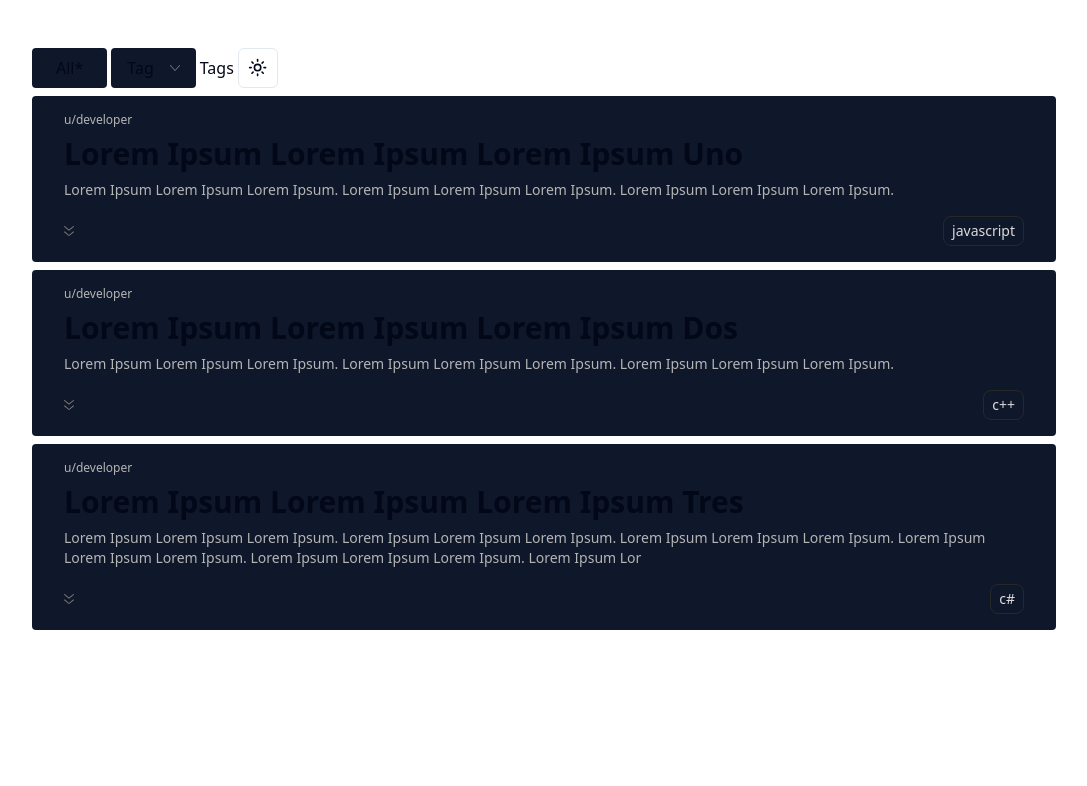
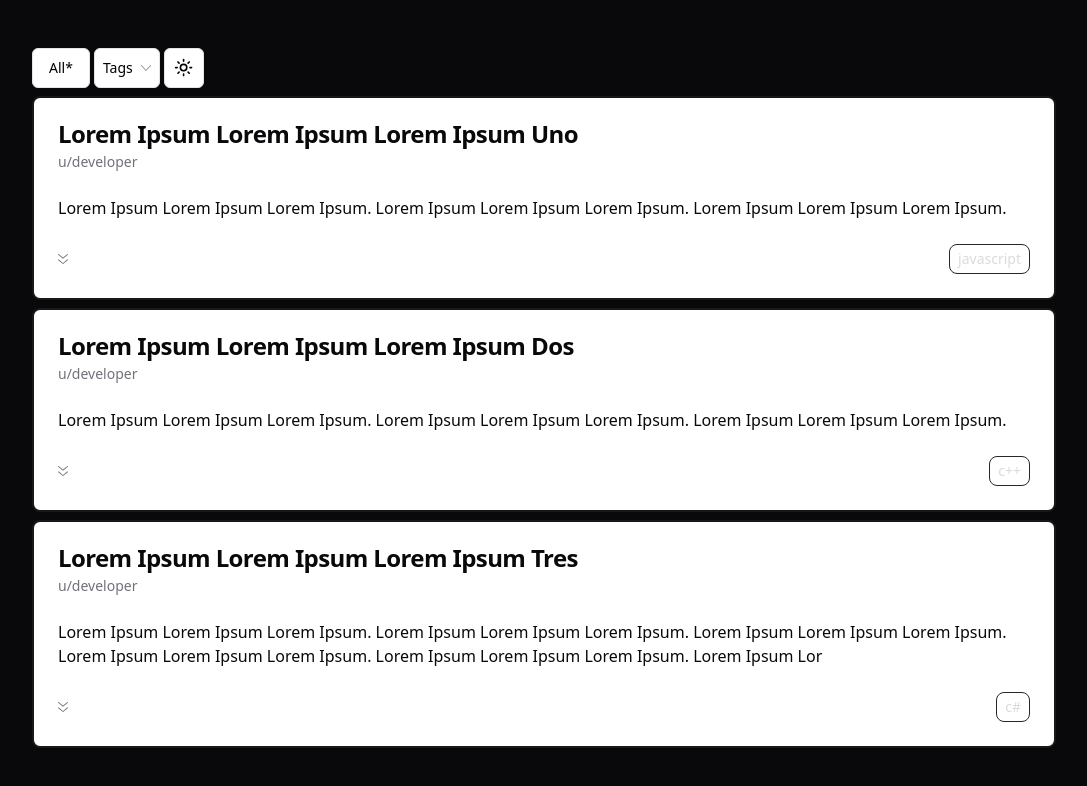
Before and after one commit to Zid-er/codeinsight, a Next.js app: page / in a window 1280 px wide. Shown: the top 786 px of the page, without its empty margins (96-1183 px from the left). Built offline with nearby package versions, Linux system fonts and the light colour scheme.

Commit message:
more styling with shadcn

```diff
--- a/src/components/Card.tsx
+++ /dev/null
@@ -1,53 +0,0 @@
-/* eslint-disable @typescript-eslint/no-unsafe-assignment */
-import React from 'next'
-import { type PostT } from '~/types/PostT'
-import Image from 'next/image';
-import dbldarrow from '~/assets/dbldarrow.svg'
-import dbluarrow from '~/assets/dbluarrow.svg'
-import { useState } from 'react';
-
-// DBDBDB
-// TODO if there is info after ...
-const Card = ({
-    id,
-    title,
-    description,
-    tag
-}: PostT) => {
-    const keep_des = description
-    const [des, setDes] = useState<string>(description.length > 400 ? description.slice(0, 200) : description)
-    const [expanded, setExpanded] = useState<boolean>(false)
-    const expand = () => {
-        setDes(keep_des)
-        setExpanded(true)
-    }
-    const dexpand = () => {
-        setDes(keep_des.slice(0, 200))
-        setExpanded(false)
-    }
-
-    return (
-        <div className="bg-primary rounded px-8 py-4 flex flex-col gap-4">
-            <div className="flex flex-col gap-2 bg-primary flex-wrap">
-                <p className="text-xs bg-primary text-[#b5b5b5]">u/developer</p>
-                <p className="text-3xl font-semibold bg-primary">{title}</p>
-                <p className="bg-primary text-sm text-[#b5b5b5]">{expanded ? des : des}</p>
-            </div>
-            <div className="flex flex-row justify-between bg-transparent">
-                {
-                    expanded ?
-                    <button onClick={dexpand}>
-                        <Image src={dbluarrow} alt="dbl d arrow" width="10" height="10" className="bg-transparent" />
-                    </button>
-                    :
-                    <button onClick={expand}>
-                        <Image src={dbldarrow} alt="dbl d arrow" width="10" height="10" className="bg-transparent" />
-                    </button>
-                }
-                <p className="border border-[#282828] rounded-lg text-sm text-[#DBDBDB] px-2 py-1 bg-transparent">{tag}</p>
-            </div>
-        </div>
-    )
-}
-
-export default Card
--- /dev/null
+++ b/src/components/PreviewCard.tsx
@@ -0,0 +1,65 @@
+/* eslint-disable @typescript-eslint/no-unsafe-assignment */
+import React from 'next'
+import { type PostT } from '~/types/PostT'
+import Image from 'next/image';
+import dbldarrow from '~/assets/dbldarrow.svg'
+import dbluarrow from '~/assets/dbluarrow.svg'
+import { useState } from 'react';
+import {
+    Card,
+    CardContent,
+    CardDescription,
+    CardFooter,
+    CardHeader,
+    CardTitle,
+  } from "~/components/ui/card"
+
+// DBDBDB
+// TODO if there is info after ...
+const PreviewCard = ({
+    id,
+    title,
+    description,
+    tag
+}: PostT) => {
+    const keep_des = description
+    const [des, setDes] = useState<string>(description.length > 400 ? description.slice(0, 200) : description)
+    const [expanded, setExpanded] = useState<boolean>(false)
+    const expand = () => {
+        setDes(keep_des)
+        setExpanded(true)
+    }
+    const dexpand = () => {
+        setDes(keep_des.slice(0, 200))
+        setExpanded(false)
+    }
+
+    return (
+        <Card className='border-2 border-zinc-900'>
+            <CardHeader>
+                <CardTitle>{title}</CardTitle>
+                <CardDescription>u/developer</CardDescription>
+            </CardHeader>
+            <CardContent>
+                <p>{expanded ? des : des}</p>
+            </CardContent>
+            <CardFooter className='flex justify-between'>
+            <div className="flex flex-row justify-between bg-transparent">
+            {
+                expanded ?
+                <button onClick={dexpand}>
+                    <Image src={dbluarrow} alt="dbl d arrow" width="10" height="10" className="bg-transparent" />
+                </button>
+                :
+                <button onClick={expand}>
+                    <Image src={dbldarrow} alt="dbl d arrow" width="10" height="10" className="bg-transparent" />
+                </button>
+            }
+            </div>
+                <p className="border border-[#282828] rounded-lg text-sm text-[#DBDBDB] px-2 py-1 bg-transparent">{tag}</p>
+            </CardFooter>
+        </Card>
+    )
+}
+
+export default PreviewCard
--- /dev/null
+++ b/src/components/ui/card.tsx
@@ -0,0 +1,79 @@
+import * as React from "react"
+
+import { cn } from "~/lib/utils"
+
+const Card = React.forwardRef<
+  HTMLDivElement,
+  React.HTMLAttributes<HTMLDivElement>
+>(({ className, ...props }, ref) => (
+  <div
+    ref={ref}
+    className={cn(
+      "rounded-lg border bg-card text-card-foreground shadow-sm",
+      className
+    )}
+    {...props}
+  />
+))
+Card.displayName = "Card"
+
+const CardHeader = React.forwardRef<
+  HTMLDivElement,
+  React.HTMLAttributes<HTMLDivElement>
+>(({ className, ...props }, ref) => (
+  <div
+    ref={ref}
+    className={cn("flex flex-col space-y-1.5 p-6", className)}
+    {...props}
+  />
+))
+CardHeader.displayName = "CardHeader"
+
+const CardTitle = React.forwardRef<
+  HTMLParagraphElement,
+  React.HTMLAttributes<HTMLHeadingElement>
+>(({ className, ...props }, ref) => (
+  <h3
+    ref={ref}
+    className={cn(
+      "text-2xl font-semibold leading-none tracking-tight",
+      className
+    )}
+    {...props}
+  />
+))
+CardTitle.displayName = "CardTitle"
+
+const CardDescription = React.forwardRef<
+  HTMLParagraphElement,
+  React.HTMLAttributes<HTMLParagraphElement>
+>(({ className, ...props }, ref) => (
+  <p
+    ref={ref}
+    className={cn("text-sm text-muted-foreground", className)}
+    {...props}
+  />
+))
+CardDescription.displayName = "CardDescription"
+
+const CardContent = React.forwardRef<
+  HTMLDivElement,
+  React.HTMLAttributes<HTMLDivElement>
+>(({ className, ...props }, ref) => (
+  <div ref={ref} className={cn("p-6 pt-0", className)} {...props} />
+))
+CardContent.displayName = "CardContent"
+
+const CardFooter = React.forwardRef<
+  HTMLDivElement,
+  React.HTMLAttributes<HTMLDivElement>
+>(({ className, ...props }, ref) => (
+  <div
+    ref={ref}
+    className={cn("flex items-center p-6 pt-0", className)}
+    {...props}
+  />
+))
+CardFooter.displayName = "CardFooter"
+
+export { Card, CardHeader, CardFooter, CardTitle, CardDescription, CardContent }
--- a/src/pages/index.tsx
+++ b/src/pages/index.tsx
@@ -1,5 +1,6 @@
 /* eslint-disable @typescript-eslint/no-unsafe-assignment */
-import Card from "~/components/Card";
+import PreviewCard from "~/components/PreviewCard";
+import { Button } from '~/components/ui/button'
 import { ThemeProvider } from "~/components/theme-provider"
 import { ModeToggle } from "~/components/LightDarkModeToggle";
 import { DropdownMenu, DropdownMenuContent, DropdownMenuTrigger, DropdownMenuLabel, DropdownMenuItem, DropdownMenuSeparator } from "~/components/ui/dropdown-menu";
@@ -35,15 +36,16 @@
             enableSystem
             disableTransitionOnChange
           >
-    <div className="flex flex-col py-12 gap-2 md:px-32">
+    <div className="flex flex-col py-12 gap-2 md:px-32 h-screen bg-zinc-950">
       <div className="flex flex-row gap-1 items-center w-full">
-        <button className="px-6 py-2 bg-primary rounded">All*</button>
-        <button className="px-4 py-2 bg-primary rounded flex flex-row gap-4 justify-center items-center">
-          <p className="bg-transparent">Tag</p>
-          <Image src={dar} alt="dbl d arrow" width="10" height="10" className="bg-transparent" />
-        </button>
+        <Button variant={"outline"}>All*</Button>
         <DropdownMenu>
-          <DropdownMenuTrigger>Tags</DropdownMenuTrigger>
+          <DropdownMenuTrigger>
+            <Button variant={"outline"} className="flex gap-2 px-2">
+              <p>Tags</p>
+              <Image src={dar} alt="dbl d arrow" width="10" height="10" className="bg-transparent" />
+            </Button>
+          </DropdownMenuTrigger>
           <DropdownMenuContent>
             <DropdownMenuLabel>Languages</DropdownMenuLabel>
             <DropdownMenuSeparator />
@@ -59,7 +61,7 @@
       <div className="flex flex-col gap-2">
         {
           mock_data.map((post:PostT) => {
-            return <Card key={post.id} {...post} />
+            return <PreviewCard key={post.id} {...post} />
           })
         }
       </div>
--- a/src/server/db.ts
+++ b/src/server/db.ts
@@ -1,3 +1,4 @@
+// @ts-ignore
 import { PrismaClient } from "@prisma/client";
 
 import { env } from "~/env";
--- a/src/styles/globals.css
+++ b/src/styles/globals.css
@@ -1,76 +1,51 @@
-@tailwind base;
+  @tailwind base;
   @tailwind components;
   @tailwind utilities;
+
 
   @layer base {
     :root {
       --background: 0 0% 100%;
-      --foreground: 222.2 84% 4.9%;
-
+      --foreground: 240 10% 3.9%;
       --card: 0 0% 100%;
-      --card-foreground: 222.2 84% 4.9%;
-
+      --card-foreground: 240 10% 3.9%;
       --popover: 0 0% 100%;
-      --popover-foreground: 222.2 84% 4.9%;
-
-      --primary: 222.2 47.4% 11.2%;
-      --primary-foreground: 210 40% 98%;
-
-      --secondary: 210 40% 96.1%;
-      --secondary-foreground: 222.2 47.4% 11.2%;
-
-      --muted: 210 40% 96.1%;
-      --muted-foreground: 215.4 16.3% 46.9%;
-
-      --accent: 210 40% 96.1%;
-      --accent-foreground: 222.2 47.4% 11.2%;
-
+      --popover-foreground: 240 10% 3.9%;
+      --primary: 240 5.9% 10%;
+      --primary-foreground: 0 0% 98%;
+      --secondary: 240 4.8% 95.9%;
+      --secondary-foreground: 240 5.9% 10%;
+      --muted: 240 4.8% 95.9%;
+      --muted-foreground: 240 3.8% 46.1%;
+      --accent: 240 4.8% 95.9%;
+      --accent-foreground: 240 5.9% 10%;
       --destructive: 0 84.2% 60.2%;
-      --destructive-foreground: 210 40% 98%;
-
-      --border: 214.3 31.8% 91.4%;
-      --input: 214.3 31.8% 91.4%;
-      --ring: 222.2 84% 4.9%;
-
+      --destructive-foreground: 0 0% 98%;
+      --border: 240 5.9% 90%;
+      --input: 240 5.9% 90%;
+      --ring: 240 5.9% 10%;
       --radius: 0.5rem;
     }
 
     .dark {
-      --background: 222.2 84% 4.9%;
-      --foreground: 210 40% 98%;
-
-      --card: 222.2 84% 4.9%;
-      --card-foreground: 210 40% 98%;
-
-      --popover: 222.2 84% 4.9%;
-      --popover-foreground: 210 40% 98%;
-
-      --primary: 210 40% 98%;
-      --primary-foreground: 222.2 47.4% 11.2%;
-
-      --secondary: 217.2 32.6% 17.5%;
-      --secondary-foreground: 210 40% 98%;
-
-      --muted: 217.2 32.6% 17.5%;
-      --muted-foreground: 215 20.2% 65.1%;
-
-      --accent: 217.2 32.6% 17.5%;
-      --accent-foreground: 210 40% 98%;
-
+      --background:240 10% 3.9%;
+      --foreground: 0 0% 98%;
+      --card: 240 10% 3.9%;
+      --card-foreground: 0 0% 98%;
+      --popover: 240 10% 3.9%;
+      --popover-foreground: 0 0% 98%;
+      --primary: 0 0% 98%;
+      --primary-foreground: 240 5.9% 10%;
+      --secondary: 240 3.7% 15.9%;
+      --secondary-foreground: 0 0% 98%;
+      --muted: 240 3.7% 15.9%;
+      --muted-foreground: 240 5% 64.9%;
+      --accent: 240 3.7% 15.9%;
+      --accent-foreground: 0 0% 98%;
       --destructive: 0 62.8% 30.6%;
-      --destructive-foreground: 210 40% 98%;
-
-      --border: 217.2 32.6% 17.5%;
-      --input: 217.2 32.6% 17.5%;
-      --ring: 212.7 26.8% 83.9%;
+      --destructive-foreground: 0 0% 98%;
+      --border: 240 3.7% 15.9%;
+      --input: 240 3.7% 15.9%;
+      --ring: 240 4.9% 83.9%;
     }
   }
-
-  @layer base {
-    * {
-      @apply border-border;
-    }
-    body {
-      @apply bg-background text-foreground;
-    }
-  }
```
